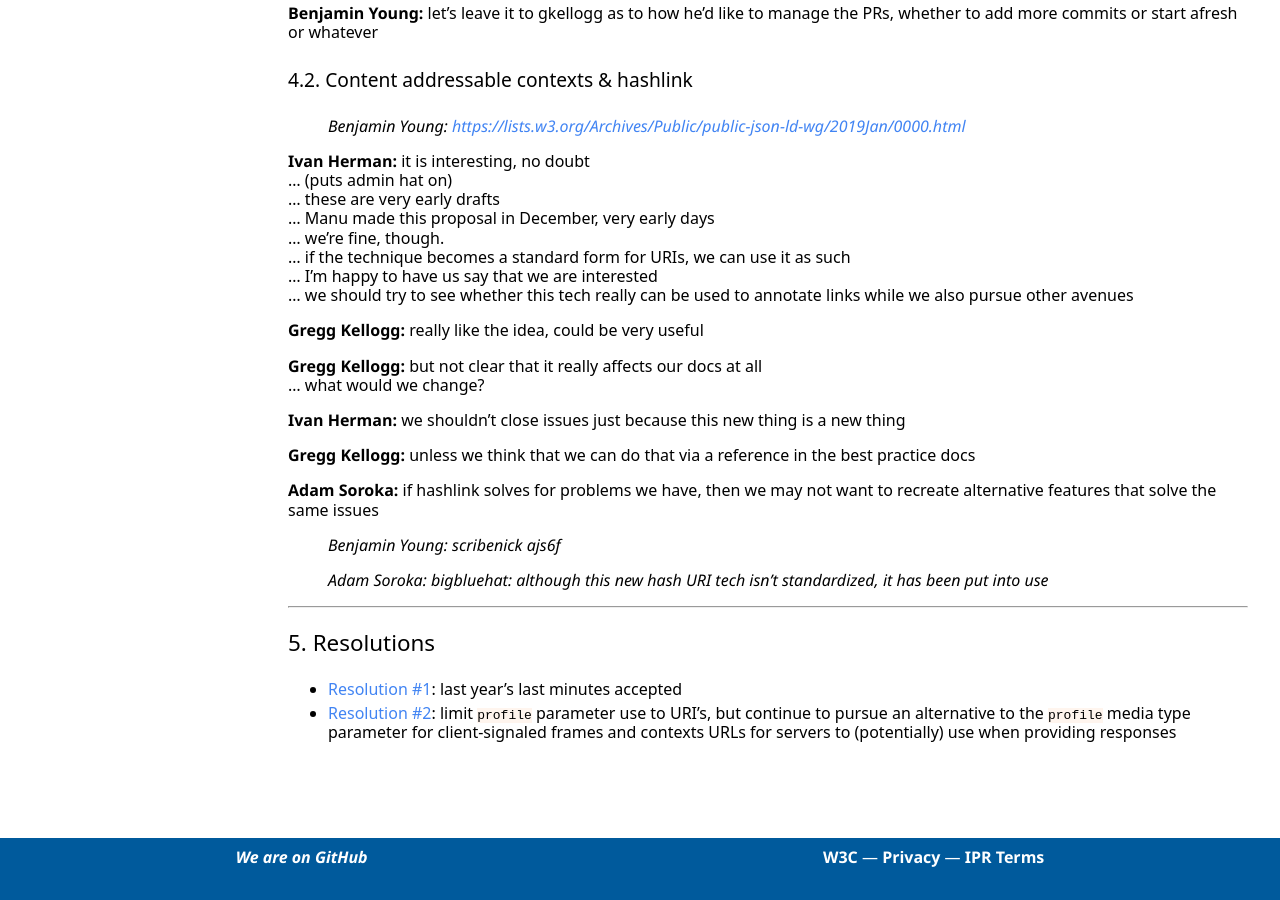
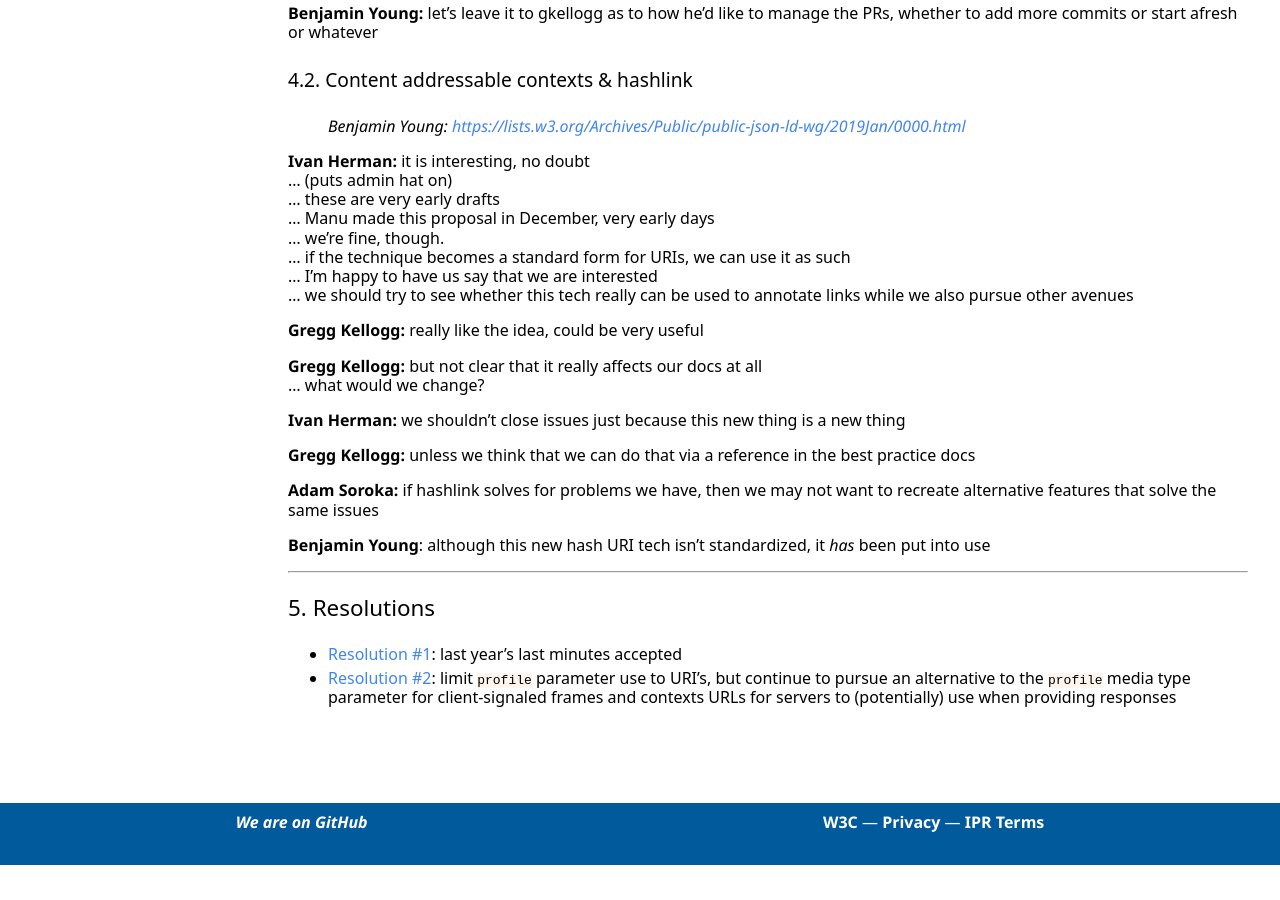
Before and after one commit to w3c/json-ld-wg, a Jekyll site: the page built from _minutes/2019-01-04-json-ld.md, in a window 1280 px wide and 900 px high, scrolled down 6503 px. Built offline with Jekyll 4.4.1, drawn with Linux system fonts in a browser that asks for light colours; some web fonts are replaced; after the commit the page ends 7368 px from its top, so only the background shows below that.

Commit message:
Minor nit in minutes

```diff
--- a/_minutes/2019-01-04-json-ld.md
+++ b/_minutes/2019-01-04-json-ld.md
@@ -370,9 +370,7 @@ See also the [Agenda](https://lists.w3.org/Archives/Public/public-json-ld-wg/201
 
 **Adam Soroka:** if hashlink solves for problems we have, then we may not want to recreate alternative features that solve the same issues
 
-> *Benjamin Young:* scribenick ajs6f
-
-> *Adam Soroka:* bigbluehat: although this new hash URI tech isn't standardized, it _has_ been put into use
+**Benjamin Young**: although this new hash URI tech isn't standardized, it _has_ been put into use
 
 ---
 
```
